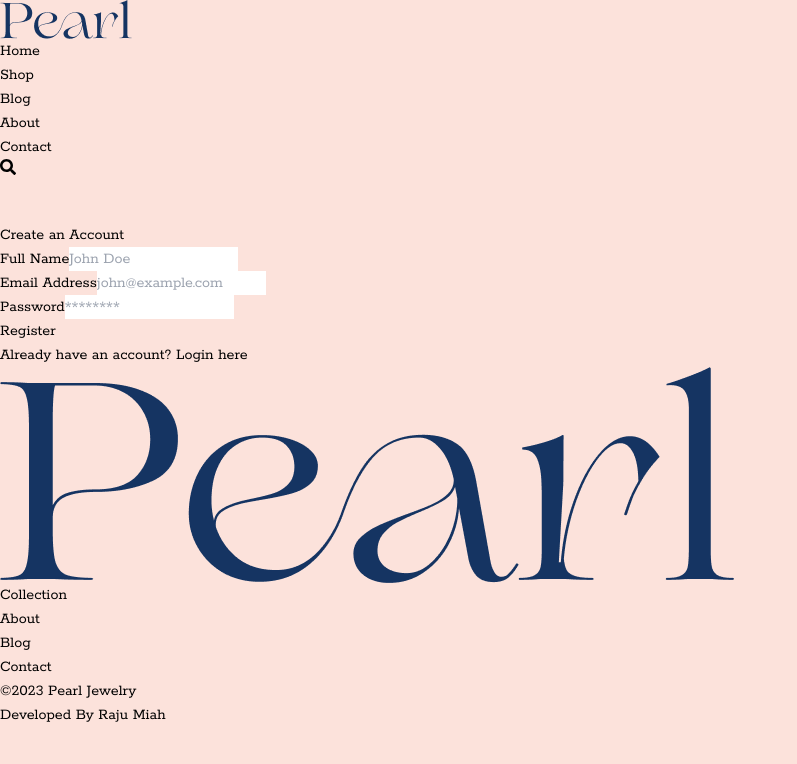
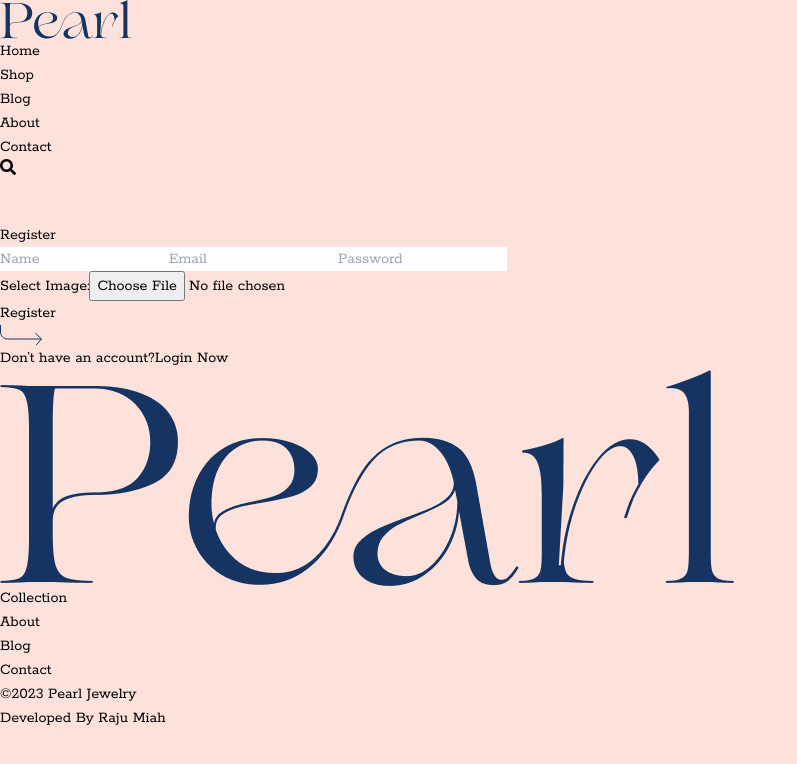
Before and after one commit to raju-miah/pearl-jewelry-client, a React (Vite) app: page /register in a window 1280 px wide. Shown: the top 764 px of the page, without its empty margins (0-797 px from the left). Built offline with nearby package versions, Linux system fonts and the light colour scheme; some icons are missing.

Commit message:
added register page

```diff
--- a/src/Pages/Login/Login.jsx
+++ b/src/Pages/Login/Login.jsx
@@ -6,7 +6,7 @@ import { FaFacebook } from 'react-icons/fa6';
 
 const Login = () => {
   return (
-    <section className='pt-12 pb-12'>
+    <section className='pb-12'>
       <div>
         <h2 className="text-[60px] text-[#153462] italic text-center">Log in</h2>
       </div>
@@ -46,7 +46,7 @@ const Login = () => {
                </div>
 
                <p className='text-[22px] text-[#153462] pb-[15px]'>Don’t have an account?
-                <Link className='underline pl-[5px]'>
+                <Link to='/register' className='underline pl-[5px]'>
                 Register Now
                 </Link>
                 </p>
--- a/src/Pages/Register/Register.jsx
+++ b/src/Pages/Register/Register.jsx
@@ -1,58 +1,66 @@
 import { Link } from "react-router-dom";
+import arrowBtnImgRegister from '../../assets/arrow.svg';
 
 
 const Register = () => {
     return (
-    <div className="min-h-screen flex items-center justify-center">
-        <div className="bg-white p-8 rounded shadow-lg max-w-md w-full">
-          <h2 className="text-2xl font-bold mb-6">Create an Account</h2>
-          <form>
-                <div className="mb-4">
-                    <label className="block text-sm font-medium text-gray-600">
-                    Full Name</label>
+        <section className='pb-12'>
+        <div>
+          <h2 className="text-[60px] text-[#153462] italic text-center">Register</h2>
+        </div>
+
+        <div>
+          <div
+            className="max-w-[737px] flex flex-col mx-auto rounded-[40px]">
+
+            <form className="py-[30px] px-[125px]">
+                <input
+                  className="w-full text-[#153462] text-[22px] bg-transparent border-0 border-b-[1px] border-[#153462] outline-none py-[15px]"
+                  type="name" name="name" placeholder="Name"/>
+
+                <input
+                 className="w-full text-[#153462] text-[22px] bg-transparent border-0 border-b-[1px] border-[#153462] outline-none py-[15px]"
+                 type="email" name="email" placeholder="Email"/>
+
+                <input
+                 className="w-full text-[#153462] text-[22px] bg-transparent border-0 border-b-[1px] border-[#153462] outline-none py-[15px]"
+                 type="password" name="password" placeholder="Password"/>
+
+                <div>
+                    <label htmlFor='image' className='block my-2 text-[22px] text-[#153462]'>
+                        Select Image:
+                    </label>
                     <input
-                        type="text"
-                        className="mt-1 p-2 w-full border rounded-md"
-                        placeholder="John Doe"
+                        className="bg-[transparent] text-[#153462]"
+                        type='file'
+                        id='image'
+                        name='image'
+                        accept='image/*'
                         required
                     />
                 </div>
-                <div className="mb-4">
-                    <label className="block text-sm font-medium text-gray-600">
-                    Email Address</label>
+
+                  <div className='flex items-center gap-[20px] my-[30px]'>
                     <input
-                        type="email"
-                        className="mt-1 p-2 w-full border rounded-md"
-                        placeholder="john@example.com"
-                        required
-                    />
-                </div>
-                <div className="mb-4">
-                    <label className="block text-sm font-medium text-gray-600">
-                    Password</label>
-                    <input
-                        type="password"
-                        className="mt-1 p-2 w-full border rounded-md"
-                        placeholder="********"
-                        required
-                    />
-                </div>
-                <button
-                    type="submit"
-                    className="w-full bg-indigo-600 text-white p-2 rounded hover:bg-indigo-700 focus:outline-none focus:border-indigo-700 focus:ring focus:ring-indigo-200"
-                    >
-                    Register
-                </button>
-          </form>
+                     className='text-[32px] text-[#153462] cursor-pointer'
+                     type="submit" value="Register" />
 
-            <div className="mt-4 text-center">
-                <span>Already have an account? </span>
-                <Link to="/login" className="text-indigo-600 hover:underline">
-                    Login here
-                </Link>
-            </div>
+                     <span className='cursor-pointer'>
+                        <img
+                         src={arrowBtnImgRegister} alt="" />
+                     </span>
+                 </div>
+
+                 <p className='text-[22px] text-[#153462] pb-[15px]'>Don’t have an account?
+                  <Link to='/register' className='underline pl-[5px]'>
+                  Login Now
+                  </Link>
+                  </p>
+
+            </form>
+          </div>
         </div>
-    </div>
+      </section>
     );
 };
 
```
